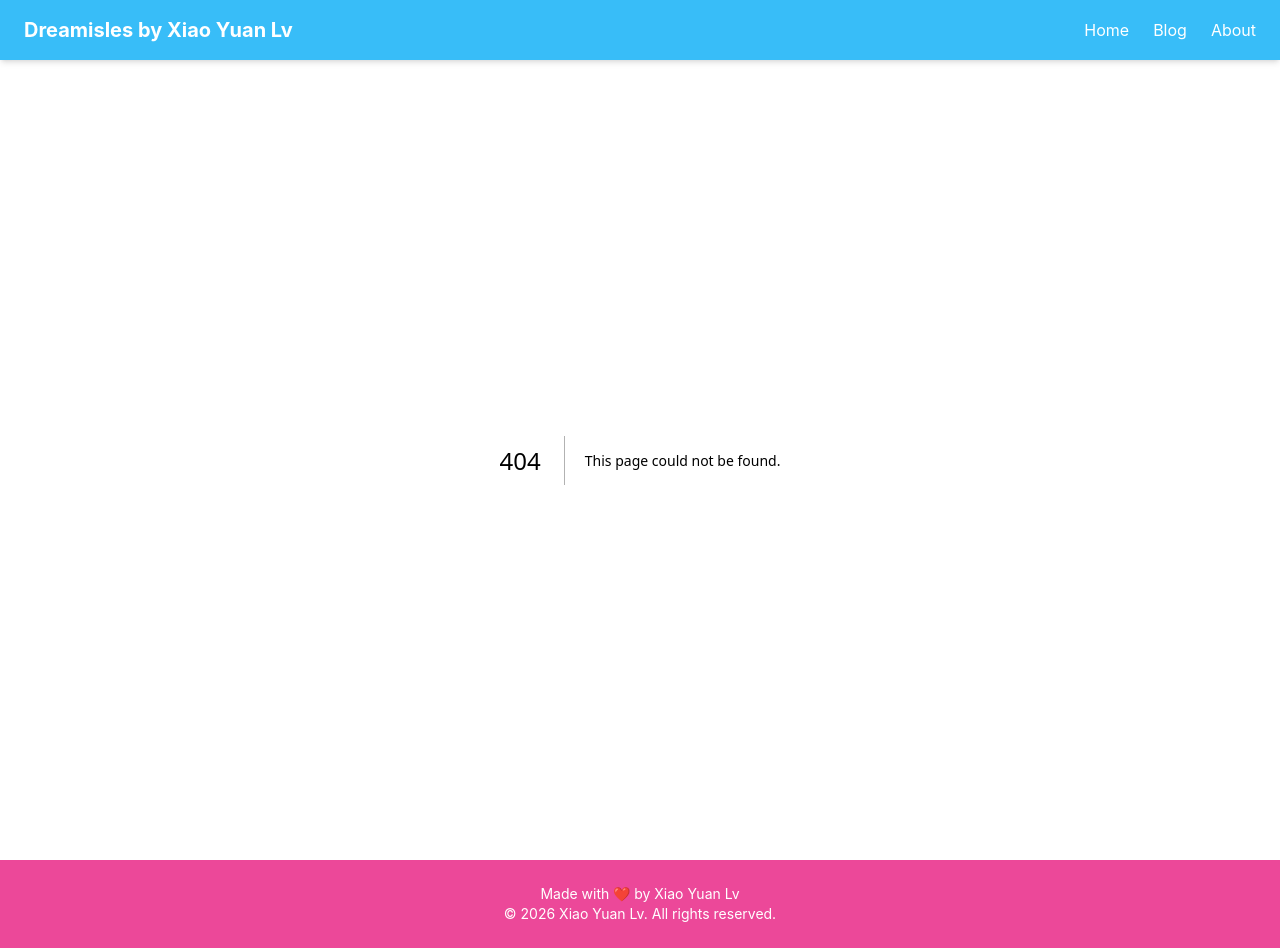
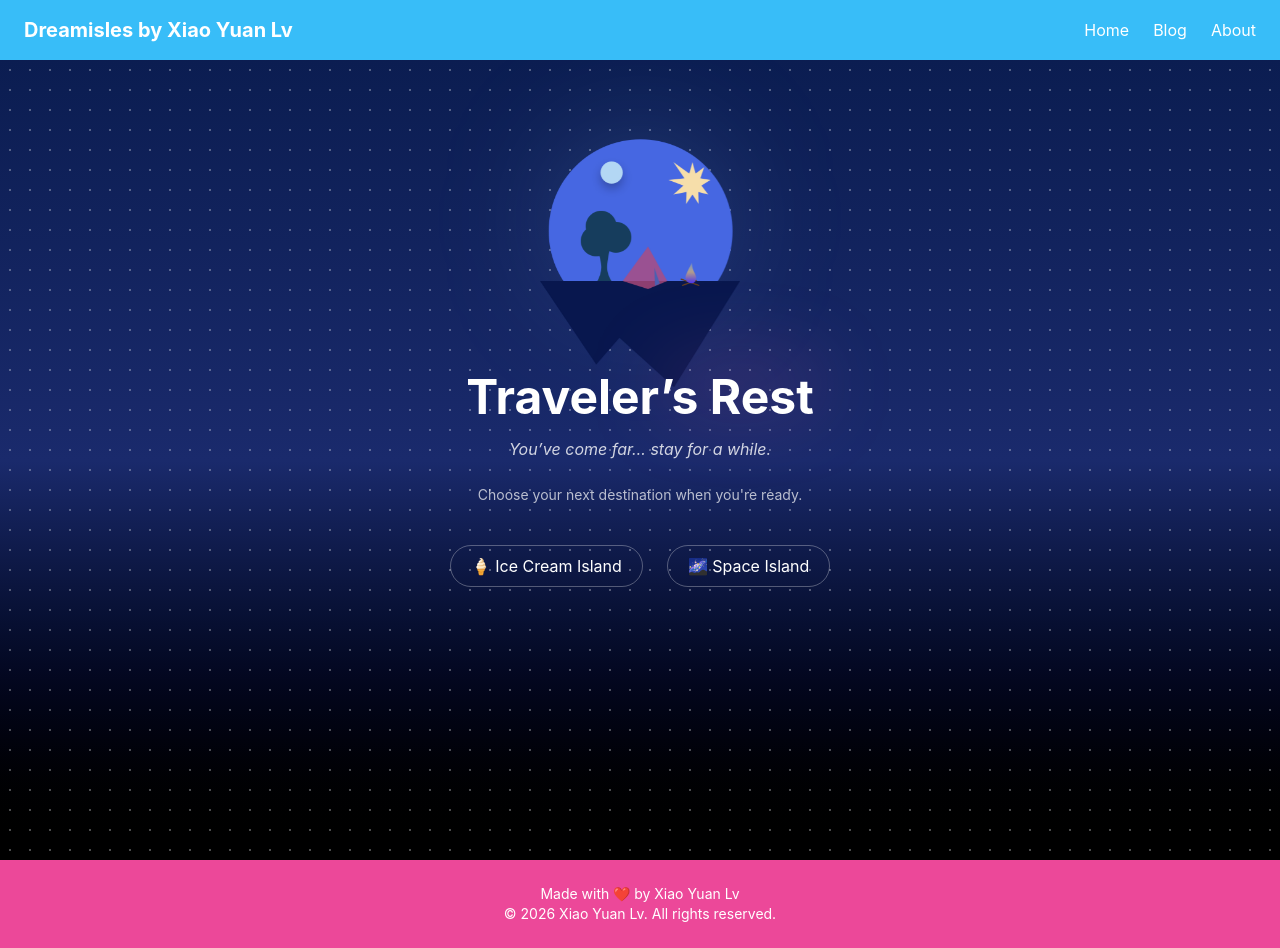
Before and after one commit to xiaoyuan31/dreamisles, a Next.js app: page /islands/traveler-night in a window 1280 px wide. Before the commit this address had no page. Built offline with nearby package versions, Linux system fonts and the light colour scheme.

Commit message:
Island One added

```diff
--- a/app/components/FloatingIsland.tsx
+++ /dev/null
@@ -1,24 +0,0 @@
-// components/FloatingIsland.jsx
-"use client";
-import { useRouter } from "next/navigation";
-
-export default function FloatingIsland({ title, position, link }) {
-    const router = useRouter();
-  return (
-    <div
-        onClick={() => router.push(link)}
-        className={`absolute ${position} flex flex-col items-center cursor-pointer group`}
-    >
-      {/* Island Glow */}
-      <div className="w-20 h-6 bg-pink-400/30 blur-xl rounded-full absolute top-8"></div>
-
-      {/* Island */}
-      <div className="w-16 h-16 bg-gradient-to-br from-pink-400 to-purple-500 rounded-full animate-float group-hover:scale-110 transition"></div>
-
-      {/* Label */}
-      <p className="mt-3 text-sm opacity-80 group-hover:opacity-100">
-        {title}
-      </p>
-    </div>
-  );
-}
--- /dev/null
+++ b/app/islands/traveler-night/page.tsx
@@ -0,0 +1,67 @@
+"use client";
+
+import Image from "next/image";
+import Link from "next/link";
+
+export default function TravelerNightIsland() {
+  return (
+    <div className="min-h-screen relative flex flex-col items-center justify-center text-white overflow-hidden px-6">
+
+      {/* 🌌 Background */}
+      <div className="absolute inset-0 bg-gradient-to-b from-[#0B1D51] via-[#1a2a6c] to-black animate-gradient"></div>
+
+      {/* ✨ Stars */}
+      <div className="absolute inset-0 opacity-30 bg-[radial-gradient(white_1px,transparent_1px)] bg-[size:20px_20px]"></div>
+
+      {/* 🌙 Moon Glow */}
+      <div className="absolute top-20 left-1/2 -translate-x-1/2 w-40 h-40 bg-blue-300/20 rounded-full blur-3xl"></div>
+
+      {/* 🏝️ Island */}
+      <div className="absolute top-20 left-1/2 z-10 flex flex-col items-center">
+        <Image
+          src="/images/island_one.png"
+          alt="Traveler Island"
+          width={200}
+          height={35}
+          className="animate-float"
+        />
+
+        {/* Glow under island */}
+        <div className="w-40 h-10 bg-pink-400/20 blur-2xl rounded-full -mt-6"></div>
+      </div>
+
+      {/* 📝 Text */}
+      <div className="z-20 text-center mt-10 max-w-xl">
+        <h1 className="text-4xl md:text-5xl font-bold mb-4">
+          Traveler’s Rest
+        </h1>
+
+        <p className="opacity-80 italic mb-6">
+          You’ve come far… stay for a while.
+        </p>
+
+        <p className="text-sm opacity-70">
+          Choose your next destination when you're ready.
+        </p>
+      </div>
+
+      {/* 🧭 Island Links */}
+      <div className="z-20 mt-10 flex gap-6 flex-wrap justify-center">
+        <Link href="/islands/ice-cream">
+          <div className="px-5 py-2 border border-white/30 rounded-full hover:bg-white/10 transition">
+            🍦 Ice Cream Island
+          </div>
+        </Link>
+
+        <Link href="/islands/book-nature">
+          <div className="px-5 py-2 border border-white/30 rounded-full hover:bg-white/10 transition">
+            🌌 Space Island
+          </div>
+        </Link>
+
+
+      </div>
+
+    </div>
+  );
+}
--- a/app/page.tsx
+++ b/app/page.tsx
@@ -1,6 +1,5 @@
 import Stars from "./components/Stars";
-import FloatingIsland from "./components/FloatingIsland";
-
+import Link from "next/link";
 export default function HomePage() {
 
 
@@ -26,13 +25,15 @@ export default function HomePage() {
           A place between dreams and reality
         </p>
 
-        <button className="bg-gradient-to-r from-pink-500 to-purple-500 px-8 py-3 rounded-full font-semibold shadow-lg hover:scale-105 transition">
-          Begin Journey ✨
+        <Link href="/islands/traveler-night">
+        <button  className="bg-gradient-to-r from-pink-500 to-purple-500 px-8 py-3 rounded-full font-semibold shadow-lg hover:scale-105 transition">
+          Start ✨
         </button>
-
+        </Link>
+{/*
         <button className="border ms-2 border-white/30 px-8 py-3 rounded-full hover:bg-white/10 transition">
-          Learn More
-        </button>
+          Learn
+        </button> */}
     </div>
 
 </div>
```
Also changed, not shown: public/images/island_one.png (added).
